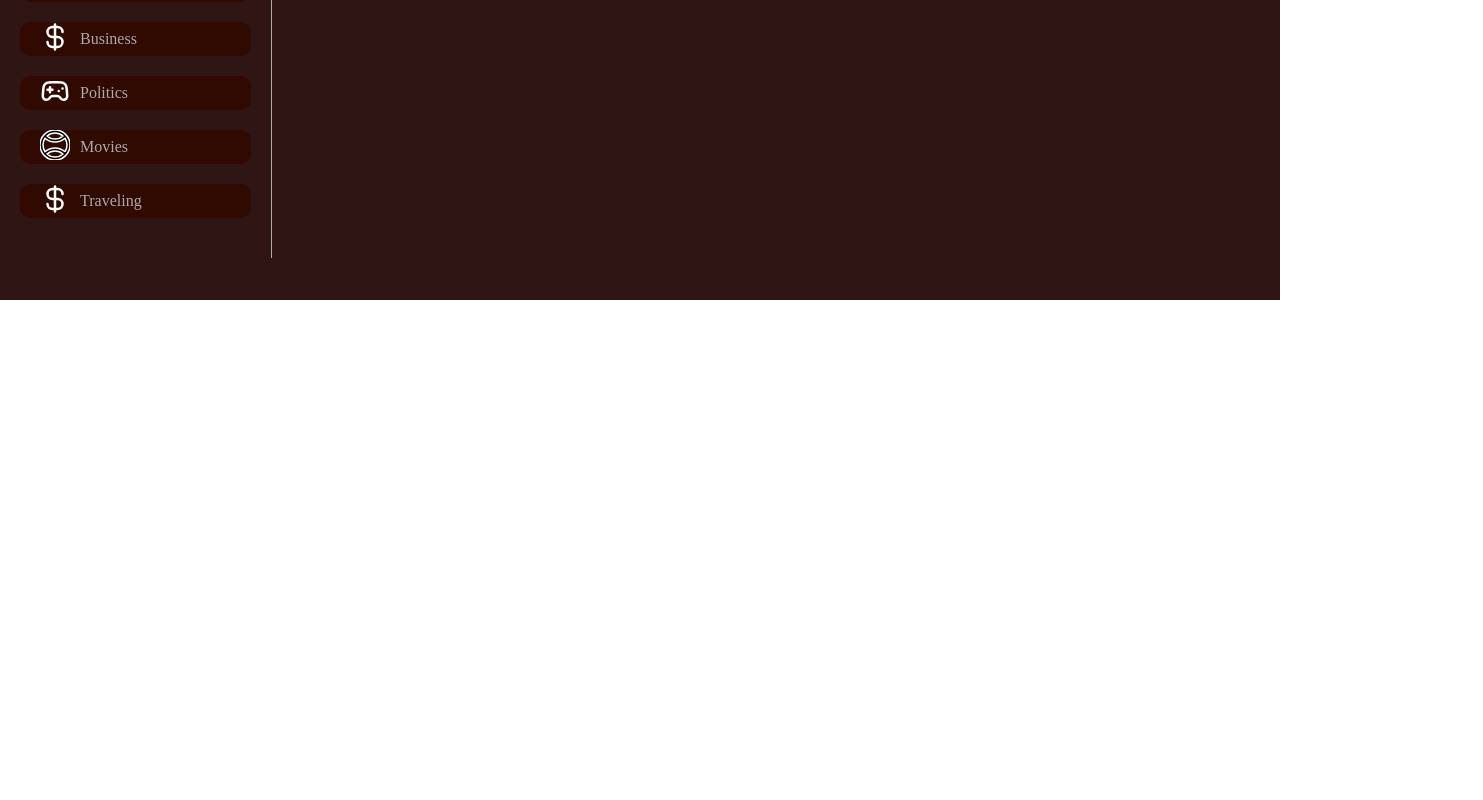
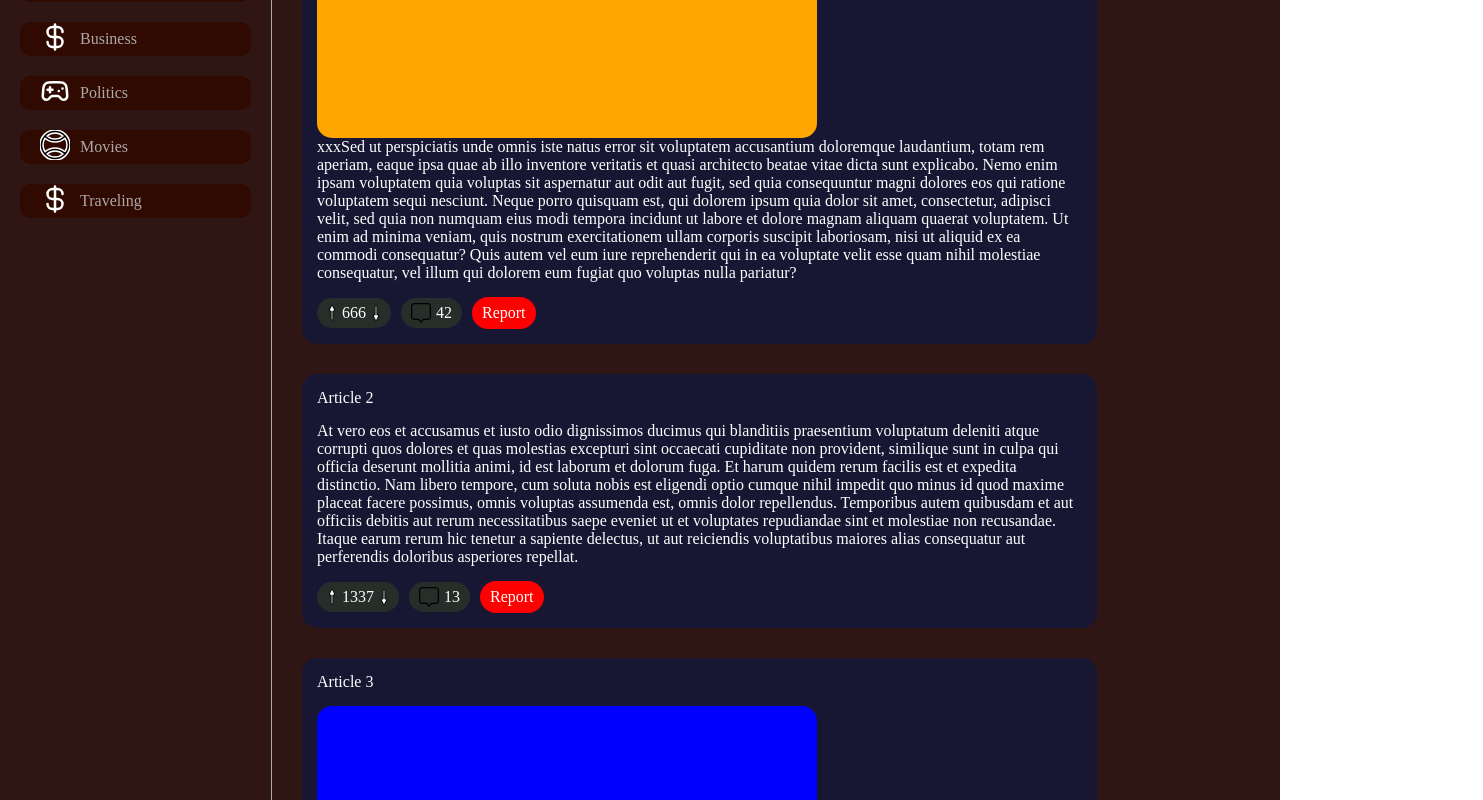
Before and after one commit to atmosphere1337/Creddit, a React app in the folder frontend/: page / in a window 1280 px wide. Shown: the part 500-1300 px from the top of the page, 1483 px wide, since content can reach past the window. Before the commit the page ends 800 px from the top, so only its background shows below. Built offline with nearby package versions, Linux system fonts and the light colour scheme; no server answers.

Commit message:
2.7.24 | /PostSmall.tsx /FeedPage.tsx PostPage.tsx | Add IPostMini editing awareness across the frontend

```diff
--- a/frontend/src/large-components/PostSmall/PostSmall.tsx
+++ b/frontend/src/large-components/PostSmall/PostSmall.tsx
@@ -4,11 +4,11 @@ import ModalReport from "large-components/modal-windows/ModalReport";
 import RatingButton from "small-components/RatingButton/RatingButton";
 import CommentsButton from "small-components/CommentsButton/CommentsButton";
 import { StyledA } from "other/styles/CommonStyles";
+import {IPostMini} from "../../other/widelyUsedTypes";
 
-function PostSmall({name, comments, rating, body} :
-                   {name: string, comments: number, rating: number, body: string}) {
+function PostSmall({props} : {props: IPostMini}) {
     function parseBody() {
-        const slices = body.split("***");
+        const slices : string[] = props.body.split("***");
         return (
             <>
                 {
@@ -29,14 +29,14 @@ function PostSmall({name, comments, rating, body} :
     return (
         <Styleddiv>
           <div>
-            <StyledA href={ "/posts/" + name.replace(' ', '') }>
-              {name}
+            <StyledA href={ "/posts/" + props.name.replace(' ', '') }>
+              {props.name}
             </StyledA>
           </div>
             { parseBody() }
           <StyledOptions>
-            <RatingButton value={rating}/>
-            <CommentsButton value={comments}></CommentsButton>
+            <RatingButton value={props.rating}/>
+            <CommentsButton value={props.comments}></CommentsButton>
             <ModalReport />
           </StyledOptions>
         </Styleddiv>
--- a/frontend/src/pages/FeedPage.tsx
+++ b/frontend/src/pages/FeedPage.tsx
@@ -1,20 +1,40 @@
-import React from 'react';
+import React, {useEffect, useState} from 'react';
 import styled from "styled-components";
 import PostSmall from  'large-components/PostSmall/PostSmall';
-import {useAppSelector} from "other/hooks";
+import {useAppSelector, useAppDispatch} from "other/hooks";
+import axios, {AxiosResponse} from "axios";
+import {setManyPostsFirstLoad, setSinglePost} from "other/slices/postSlice";
+import {rawDataPostMany} from "../other/mocking-data/firstLoadData";
+import {IPostMini} from "../other/widelyUsedTypes";
 
 function FeedPage() {
+    //const dispatch  = useAppDispatch();
+    const [posts, setPosts] = useState<IPostMini[]>([]);
+    useEffect(() : void => {
+        axios.get('/api/public/post')
+             .then((response) : void  => {
+                 const payload : IPostMini[] = response.data.map(
+                     (post : any) : IPostMini => {
+                         return {
+                             id : post.id,
+                             name: post.title,
+                             rating: post.rating,
+                             comments: post.amountOfChildComments,
+                             body: post.body,
+                         }
+                     }
+                 );
+                 setPosts(payload);
+             })
+             .catch( error => {
+                 //dispatch(setManyPostsFirstLoad(rawDataPostMany));
+                 setPosts(rawDataPostMany);
+             });
+    }, []);
     const allPosts = useAppSelector((state) => state.post.manyPosts);
     return (
         <StyledFeed>
-            {  allPosts.map((element) => <PostSmall
-                                                name={element.name}
-                                                rating={element.rating}
-                                                comments={element.comments}
-                                                body={element.body}
-                                            />) }
-
-
+            {  posts.map((element : IPostMini) => <PostSmall props={element}/>) }
         </StyledFeed>
     );
 }
--- a/frontend/src/pages/PostPage.tsx
+++ b/frontend/src/pages/PostPage.tsx
@@ -1,19 +1,19 @@
-import React from 'react';
+import React, {useEffect} from 'react';
 import styled from "styled-components";
 import PostSmall from "large-components/PostSmall/PostSmall";
 import CommentSection from "large-components/CommentSection";
 import {useAppSelector} from "other/hooks";
+import { useParams } from 'react-router';
 
 function PostPage() {
     const selectOnePost = useAppSelector((state) => state.post.onePost);
+    const params = useParams();
+    useEffect(() => {
+        alert(params.post);
+    }, []);
     return (
       <StyledDiv>
-        <PostSmall
-            name={ selectOnePost.name }
-            comments={ selectOnePost.comments }
-            rating={ selectOnePost.rating }
-            body={selectOnePost.body}
-        />
+        <PostSmall props={selectOnePost} />
         <CommentSection />
       </StyledDiv>
     );
```
